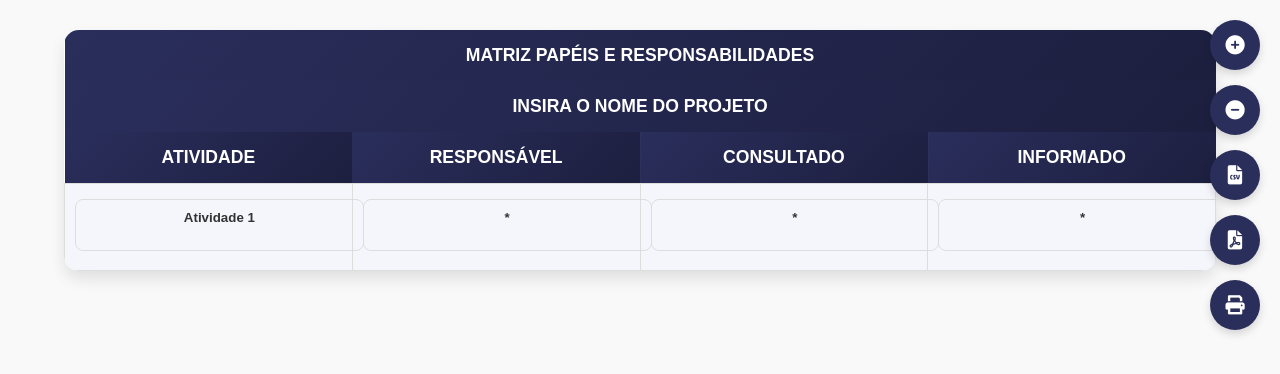
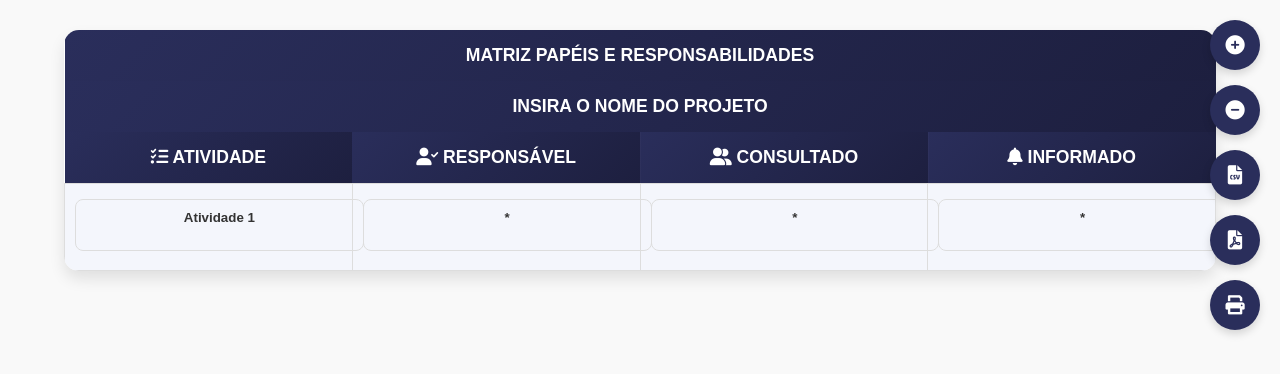
Before and after one commit to 22202625-5-JULIOMORBI/Matriz-RACI, a plain HTML site: page matriz_raci/index.html in a window 1280 px wide. Drawn offline with nearby package versions, Linux system fonts and the light colour scheme.

Commit message:
update icons

```diff
--- a/matriz_raci/index.html
+++ b/matriz_raci/index.html
@@ -20,10 +20,10 @@
                     <th class="header-logo" id="tableTitle" colspan="4" contenteditable="true">Insira o Nome do Projeto</th>
                 </tr>
                 <tr class="header-red">
-                    <th>Atividade</th>
-                    <th>Responsável</th>
-                    <th>Consultado</th>
-                    <th>Informado</th>
+                    <th><i class="fas fa-tasks"></i> Atividade</th>
+                    <th><i class="fas fa-user-check"></i> Responsável</th>
+                    <th><i class="fas fa-user-friends"></i> Consultado</th>
+                    <th><i class="fas fa-bell"></i> Informado</th>
                 </tr>
             </thead>
             <tbody>
```
